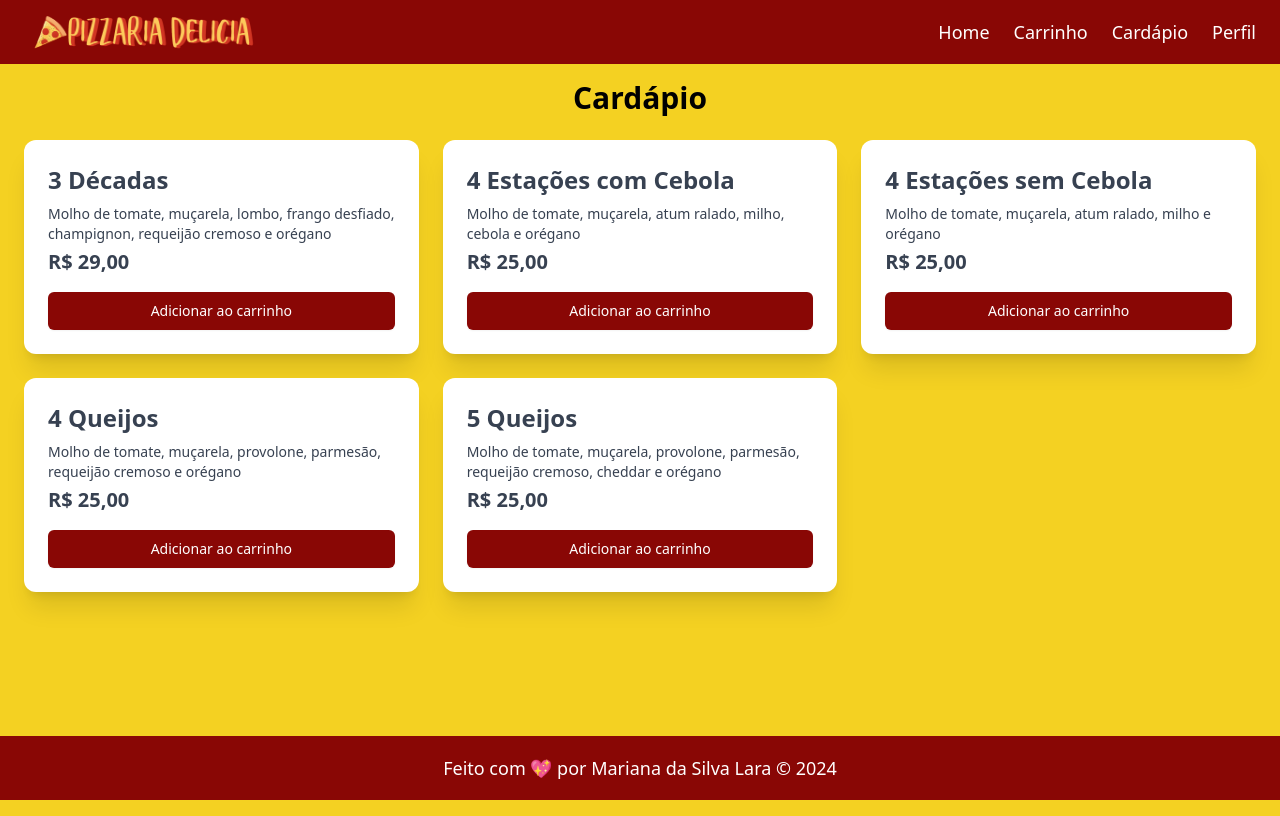
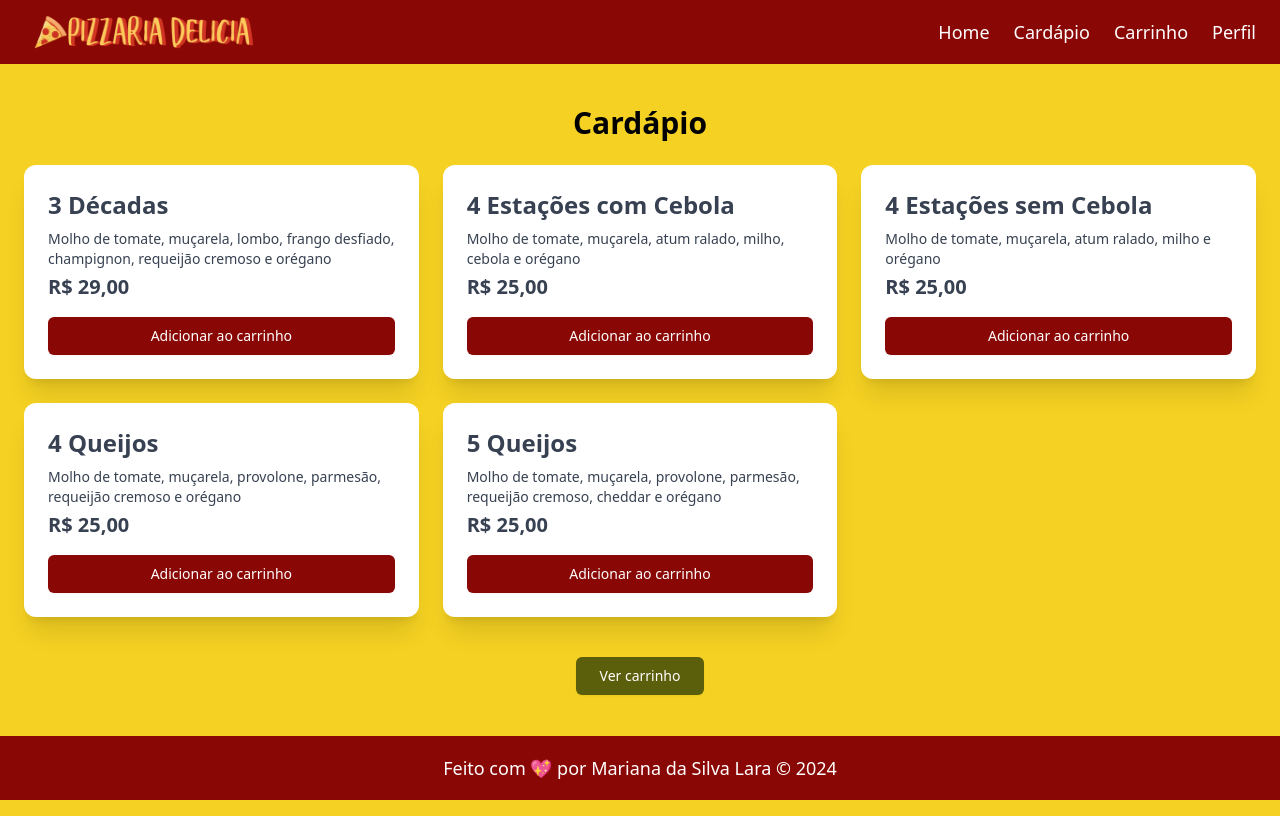
Before and after one commit to marislaradev/pizzaria, a React (Vite) app: page /cardapio in a window 1280 px wide. Built offline with nearby package versions, Linux system fonts and the light colour scheme.

Commit message:
feat: Button to view shoppingCart in the Menu page

```diff
--- a/src/components/Header/index.jsx
+++ b/src/components/Header/index.jsx
@@ -11,11 +11,11 @@ function Header() {
         <Link to="/" className="text-white no-underline pr-6 text-lg hover:text-yellow-600">
           Home
         </Link>
+        <Link to="/cardapio" className="text-white no-underline pr-6 text-lg hover:text-yellow-600">
+          Cardápio
+        </Link>
         <Link to="/carrinho" className="text-white no-underline pr-6 text-lg hover:text-yellow-600">
           Carrinho
-        </Link>
-        <Link to="/cardapio" className="text-white no-underline pr-6 text-lg hover:text-yellow-600">
-          Cardápio
         </Link>
         <Link to="/perfil" className="text-white no-underline pr-6 text-lg hover:text-yellow-600">
           Perfil
--- a/src/components/PizzaList/index.jsx
+++ b/src/components/PizzaList/index.jsx
@@ -9,8 +9,7 @@ function PizzaList() {
           key={pizza.id}
           name={pizza.name}
           ingredients={pizza.ingredients}
-          price={pizza.price}
-        />
+          price={pizza.price} />
       ))}
     </div>
   );
--- a/src/pages/Menu/index.jsx
+++ b/src/pages/Menu/index.jsx
@@ -1,11 +1,22 @@
 import PizzaList from "../../components/PizzaList";
+import { Link } from "react-router-dom";
 
 function Menu() {
   return (
-    <section className="w-full min-h-[90vh]">
+    <section className="w-full min-h-[90vh] flex items-center justify-center">
       <div>
-        <h1 className="font-bold text-3xl mb-4 mt-8 dark:text-gray-200 mx-auto text-center">Cardápio</h1>
+        <h1 className="font-bold text-3xl mb-4 mt-8 dark:text-gray-200 mx-auto text-center">
+          Cardápio
+        </h1>
         <PizzaList />
+        <div className="flex items-center justify-center">
+          <Link
+            className="mt-4 mb-12 w-32 flex justify-center py-2 px-4 border border-transparent rounded-md shadow-sm text-sm font-medium text-white bg-manjerona hover:bg-queijo-hover focus:outline-none focus:ring-2 focus:ring-offset-2 focus:ring-molho_de_tomate transform transition-transform hover:scale-105"
+            to="/carrinho"
+          >
+            Ver carrinho
+          </Link>
+        </div>
       </div>
     </section>
   );
```
